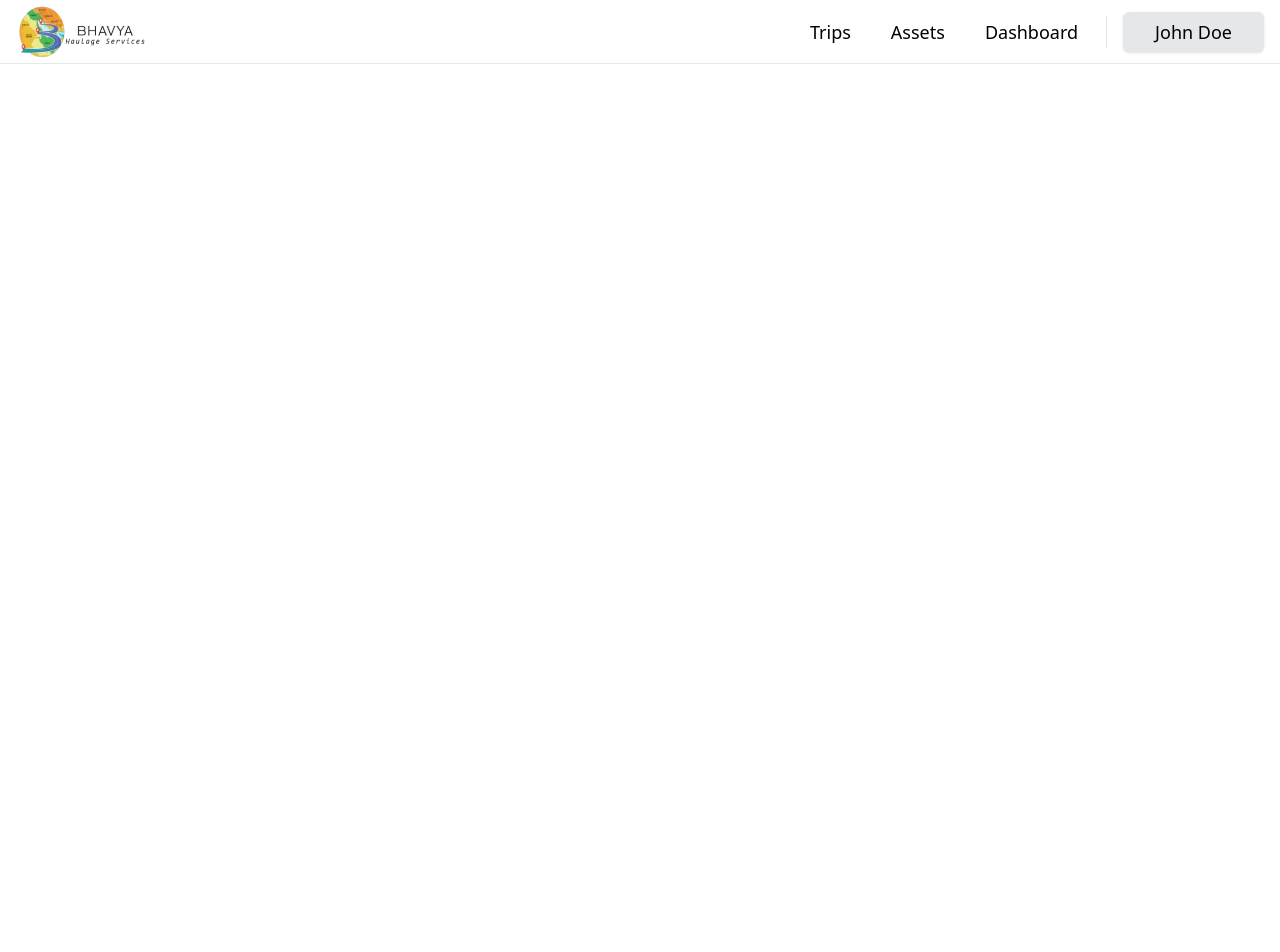
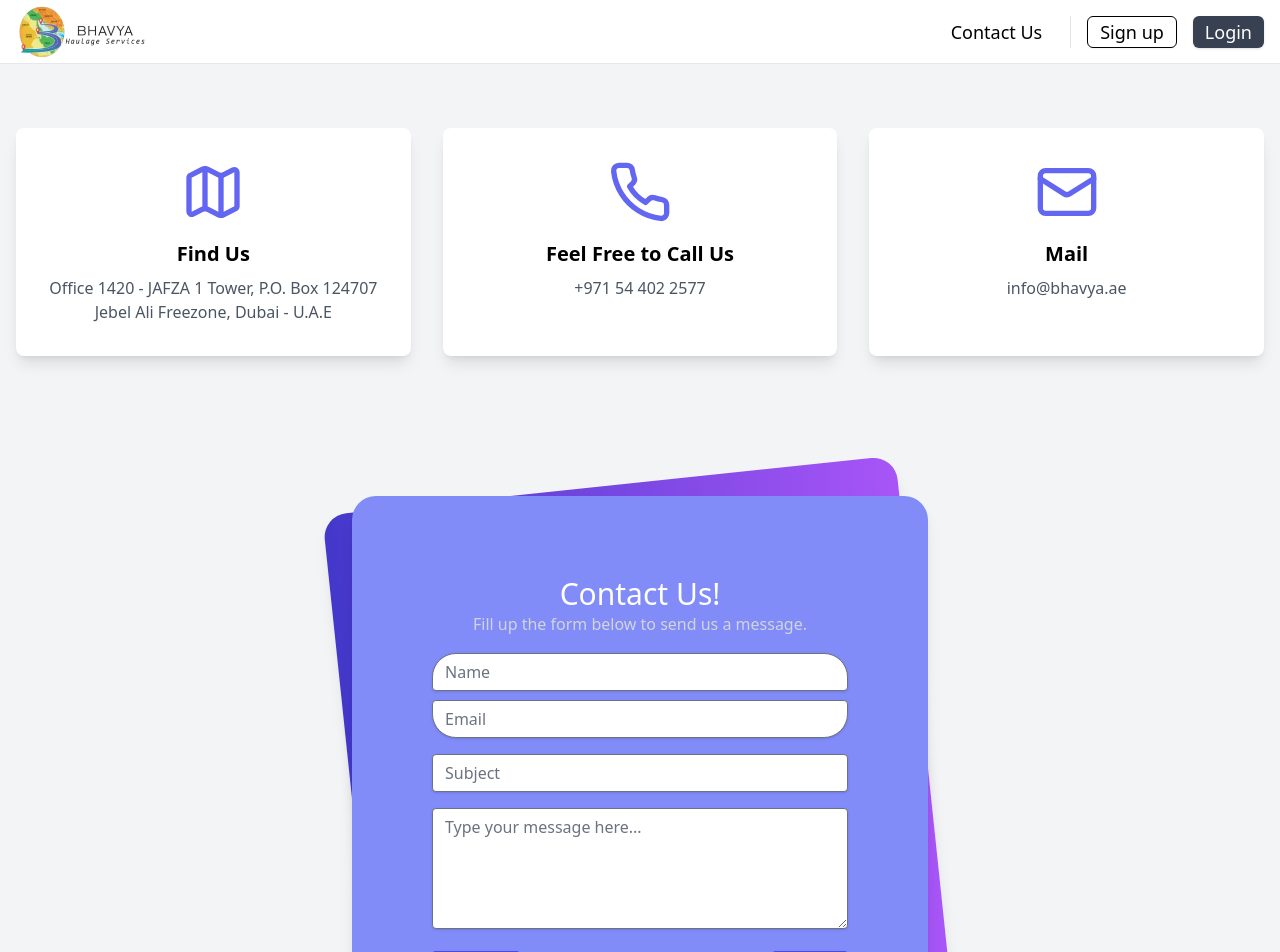
Before and after one commit to BuddyBoy26/BHS-Investor-Portal, a React (Vite) app in the folder BHS_frontend/: page /contact in a window 1280 px wide. Shown: the top 952 px of the page. Before the commit the page ends 800 px from the top, so only its background shows below. Built offline with nearby package versions, Linux system fonts and the light colour scheme.

Commit message:
contact dev

```diff
--- a/BHS_frontend/package.json
+++ b/BHS_frontend/package.json
@@ -17,7 +17,7 @@
     "chart.js": "^4.4.3",
     "class-variance-authority": "^0.7.0",
     "jspdf": "^2.5.2",
-    "lucide-react": "^0.396.0",
+    "lucide-react": "^0.446.0",
     "react": "^18.3.1",
     "react-chartjs-2": "^5.2.0",
     "react-dom": "^18.3.1",
--- a/BHS_frontend/src/App.jsx
+++ b/BHS_frontend/src/App.jsx
@@ -9,7 +9,8 @@ import Help from "./help";
 import Asset from "./Asset";
 import Investment from "./Investment";
 import NavBar from "./NavBar";
-import Dashboard from "./Dashboard";
+
+import ContactForm from "./contact";
 // <<<<<<< HEAD
 // =======
 
@@ -22,17 +23,18 @@ const App = () => {
         <NavBar />
         <div className="w-full h-full bg-[#EBEBEB]">
           <Routes>
-            <Route path="/" element={<Dashboard />} />
+            <Route path="/" element={<Investment />} />
             <Route path="/login" element={<Login />} />
             <Route path="/signup" element={<Signup />} />
-            <Route path="/home" element={<Dashboard />} />
+            <Route path="/home" element={<Investment />} />
             <Route path="/logout" element={<Logout />} />
             <Route path="/profile" element={<Profile />} />
             <Route path="/assets" element={<Assets />} />
             <Route path="/contract" element={<Contract />} />
-            <Route path="/investment" element={<Investment />} />
             <Route path="/asset" element={<Asset />} />
             <Route path="/help" element={<Help />} />
+          {/* <Route path="/trips" element={<Trips />} /> */}
+            <Route path="/contact" element={<ContactForm />} />
 
           </Routes>
         </div>
--- a/BHS_frontend/src/Dashboard.jsx
+++ /dev/null
@@ -1,7 +0,0 @@
-import React from "react";
-
-const Dashboard = () => {
-  return <div>Dashboard</div>;
-};
-
-export default Dashboard;
--- a/BHS_frontend/src/NavBar.jsx
+++ b/BHS_frontend/src/NavBar.jsx
@@ -7,14 +7,14 @@ const NavBar = () => {
     username: "John Doe",
     avatar: "user.jpg",
   }
-  let User = true;
+  let User = false;
 
   const largeTextButtonStyle = "text-lg !important"; // Inline style to enforce larger text
 
   return (
     <nav className="sticky z-40 h-16 inset-x-0 top-0 w-full border-b border-gray-200 bg-white/75 backdrop-blur-lg transition-all">
       <div className="flex items-center h-full px-4 justify-between w-full">
-        <RouteLink to="/investment" className="flex z-40 font-semibold items-center">
+        <RouteLink to="/" className="flex z-40 font-semibold items-center">
           <img className="h-14" src="logo_2.png" />
         </RouteLink>
         <div className="h-full flex items-center space-x-4 justify-end w-full">
@@ -41,7 +41,7 @@ const NavBar = () => {
                 Assets
               </RouteLink>
               <RouteLink
-                to="/investment"
+                to="/"
                 className={`${buttonVariants({
                   size: "sm",
                   variant: "ghost",
@@ -49,6 +49,16 @@ const NavBar = () => {
                 style={{ fontSize: '1.125rem' }}
               >
                 Dashboard
+              </RouteLink>
+              <RouteLink
+                to="/contact"
+                className={`${buttonVariants({
+                  size: "sm",
+                  variant: "ghost",
+                })} ${largeTextButtonStyle}`}
+                style={{ fontSize: '1.125rem' }}
+              >
+                Contact Us
               </RouteLink>
               <div className="h-8 w-px bg-zinc-200 hidden sm:block" />
 
@@ -64,12 +74,27 @@ const NavBar = () => {
             </>
           ) : (
             <>
+
+
+
+
+              <RouteLink
+                to="/contact"
+                className={`${buttonVariants({
+                  size: "sm",
+                  variant: "ghost",
+                })} ${largeTextButtonStyle}`}
+                style={{ fontSize: '1.125rem' }}
+              >
+                Contact Us
+              </RouteLink>
+              <div className="h-8 w-px bg-zinc-200 hidden sm:block" />
               <RouteLink
                 to="/signup"
                 className={`${buttonVariants({
                   size: "sm",
-                  variant: "ghost",
-                })} ${largeTextButtonStyle}`}
+                  variant: "outline",
+                })} ${largeTextButtonStyle} border-black text-black bg-white hover:bg-gray-100`}
                 style={{ fontSize: '1.125rem' }}
               >
                 Sign up
@@ -79,24 +104,11 @@ const NavBar = () => {
                 to="/login"
                 className={`${buttonVariants({
                   size: "sm",
-                  variant: "ghost",
-                })} ${largeTextButtonStyle}`}
+                  variant: "default",
+                })} ${largeTextButtonStyle} border-black  bg-gray-700 text-white hover:bg-gray-300`}
                 style={{ fontSize: '1.125rem' }}
               >
                 Login
-              </RouteLink>
-
-              <div className="h-8 w-px bg-zinc-200 hidden sm:block" />
-
-              <RouteLink
-                to="/configure/upload"
-                className={`${buttonVariants({
-                  size: "lg",
-                })} hidden sm:flex items-center gap-1 bg-gray-200 ${largeTextButtonStyle}`}
-                style={{ fontSize: '1.125rem' }}
-              >
-                Contact Us
-                {/* <ArrowRight className="ml-1.5 h-5 w-5" /> */}
               </RouteLink>
             </>
           )}
--- /dev/null
+++ b/BHS_frontend/src/contact.jsx
@@ -0,0 +1,91 @@
+import React from 'react';
+import { Map, Phone, Mail } from 'lucide-react';
+
+const ContactForm = () => {
+  return (
+    <div className="bg-gray-100 min-h-screen">
+      {/* Feature Boxes */}
+      <div className="container mx-auto px-4 py-16">
+        <div className="grid grid-cols-1 md:grid-cols-3 gap-8">
+          <div className="bg-white rounded-lg shadow-lg p-8">
+            <div className="text-indigo-500 w-16 h-16 mx-auto mb-4">
+              <Map size={64} />
+            </div>
+            <h3 className="text-xl font-semibold text-center mb-2">Find Us</h3>
+            <p className="text-gray-600 text-center">Oﬃce 1420 - JAFZA 1 Tower, P.O. Box 124707 Jebel Ali Freezone, Dubai - U.A.E</p>
+          </div>
+          <div className="bg-white rounded-lg shadow-lg p-8">
+            <div className="text-indigo-500 w-16 h-16 mx-auto mb-4">
+              <Phone size={64} />
+            </div>
+            <h3 className="text-xl font-semibold text-center mb-2">Feel Free to Call Us</h3>
+            <p className="text-gray-600 text-center">+971 54 402 2577</p>
+          </div>
+          <div className="bg-white rounded-lg shadow-lg p-8">
+            <div className="text-indigo-500 w-16 h-16 mx-auto mb-4">
+              <Mail size={64} />
+            </div>
+            <h3 className="text-xl font-semibold text-center mb-2">Mail</h3>
+            <p className="text-gray-600 text-center">info@bhavya.ae</p>
+          </div>
+        </div>
+      </div>
+
+      {/* Contact Form */}
+      <div className="bg-gray-100 py-16">
+        <div className="relative py-3 sm:max-w-xl sm:mx-auto">
+          <div
+            className="absolute inset-0 bg-gradient-to-r from-indigo-700 to-purple-500 shadow-lg transform -skew-y-6 sm:skew-y-0 sm:-rotate-6 sm:rounded-3xl">
+          </div>
+          <div className="text-white relative px-4 py-10 bg-indigo-400 shadow-lg sm:rounded-3xl sm:p-20">
+            <div className="text-center pb-6">
+              <h1 className="text-3xl">Contact Us!</h1>
+              <p className="text-gray-300">
+                Fill up the form below to send us a message.
+              </p>
+            </div>
+            <form>
+              <input
+                className="shadow mb-4 appearance-none border rounded w-full py-2 px-3 text-gray-700 leading-tight focus:outline-none focus:shadow-outline rounded-t-3xl -my-6"
+                type="text"
+                placeholder="Name"
+                name="name"
+              />
+              <input
+                className="shadow mb-4 appearance-none border rounded w-full py-2 px-3 text-gray-700 leading-tight focus:outline-none focus:shadow-outline rounded-b-3xl -my-6"
+                type="email"
+                placeholder="Email"
+                name="email"
+              />
+              <input
+                className="shadow mb-4 appearance-none border rounded w-full py-2 px-3 text-gray-700 leading-tight focus:outline-none focus:shadow-outline"
+                type="text"
+                placeholder="Subject"
+                name="_subject"
+              />
+              <textarea
+                className="shadow mb-4 min-h-0 appearance-none border rounded h-64 w-full py-2 px-3 text-gray-700 leading-tight focus:outline-none focus:shadow-outline"
+                placeholder="Type your message here..."
+                name="message"
+                style={{ height: '121px' }}
+              ></textarea>
+              <div className="flex justify-between">
+                <input
+                  className="shadow bg-indigo-600 hover:bg-indigo-700 text-white font-bold py-2 px-4 rounded focus:outline-none focus:shadow-outline"
+                  type="submit"
+                  value="Send ➤"
+                />
+                <input
+                  className="shadow bg-indigo-600 hover:bg-indigo-700 text-white font-bold py-2 px-4 rounded focus:outline-none focus:shadow-outline"
+                  type="reset"
+                />
+              </div>
+            </form>
+          </div>
+        </div>
+      </div>
+    </div>
+  );
+};
+
+export default ContactForm;
```
Also changed, not shown: 1 other file (tests, documents, lock files or other folders).
